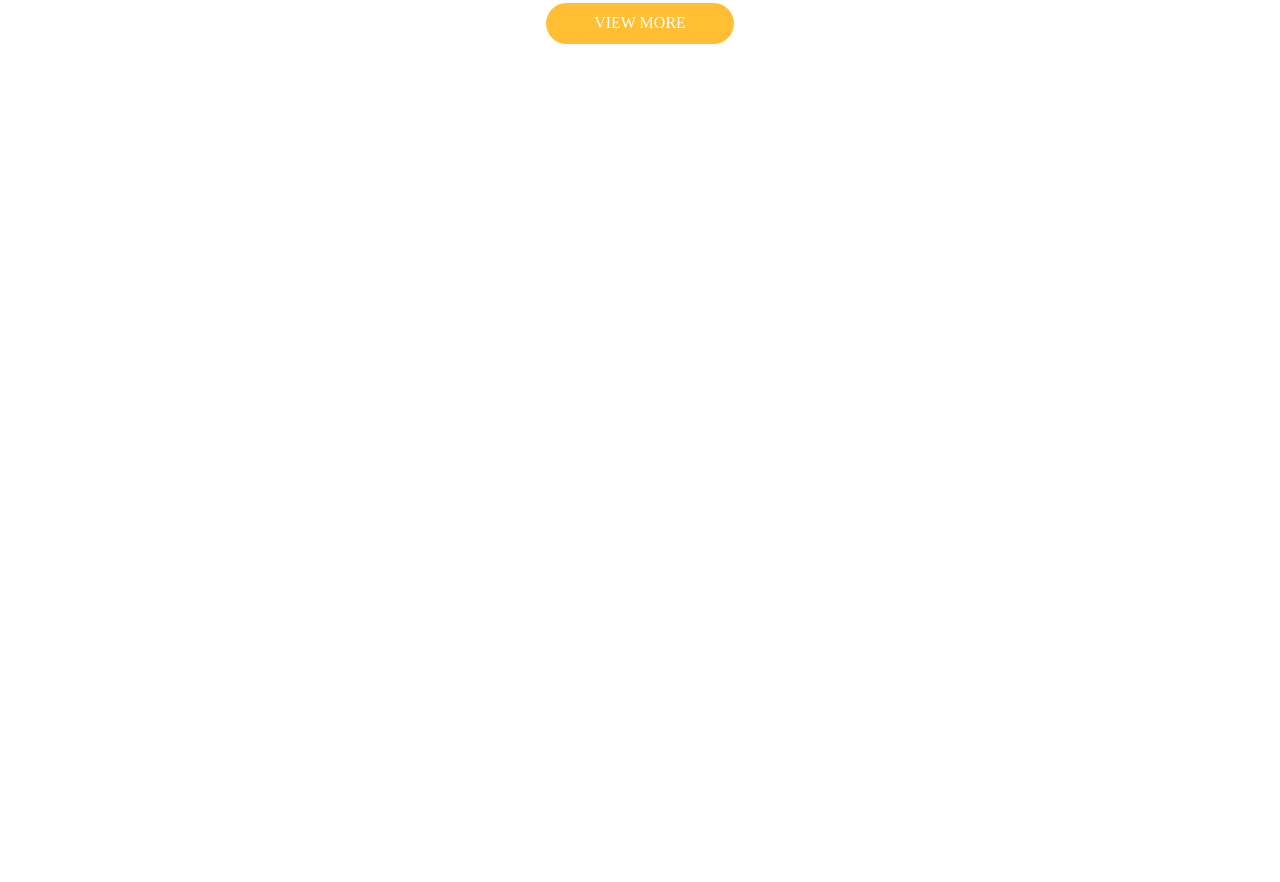
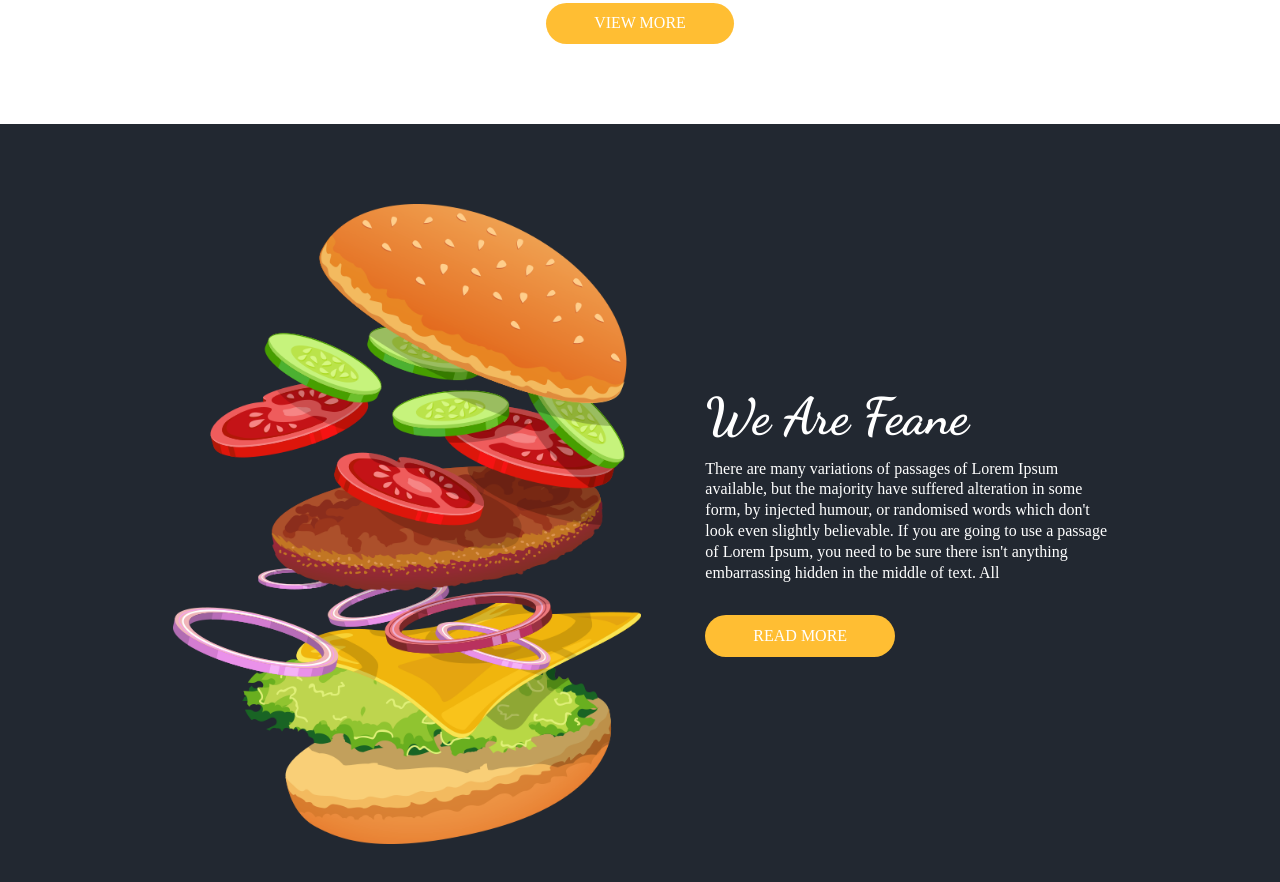
Before and after one commit to SIBChoi/food-resturant, a React (Create React App) app: page / in a window 1280 px wide. Shown: the part 2660-3542 px from the top of the page. Before the commit the page ends 2784 px from the top, so only its background shows below. Built offline with nearby package versions, Linux system fonts and the light colour scheme.

Commit message:
[ADD] aboutsection

```diff
--- /dev/null
+++ b/src/components/AboutSection/AboutSection.module.css
@@ -0,0 +1,47 @@
+.aboutSection {
+  width: 100%;
+  height: 100vh;
+  background: #222831;
+  display: flex;
+  justify-content: center;
+  align-items: center;
+}
+
+.about {
+  width: 73%;
+  height: 100%;
+  margin: 0 auto;
+  display: flex;
+  align-items: center;
+  gap: 4rem;
+}
+
+.aboutImgDiv {
+  flex: 1;
+  height: 100%;
+  display: flex;
+  justify-content: center;
+  align-items: center;
+}
+
+.aboutImgDiv img {
+  height: 80%;
+}
+
+.aboutDetails {
+  color: #fff;
+}
+
+.aboutTitle {
+  font-size: 3.2rem;
+  font-weight: 600;
+  font-family: 'Dancing Script', cursive;
+  margin-bottom: 1rem;
+}
+
+.aboutText {
+  font-size: 1rem;
+  font-weight: 400;
+  line-height: 1.3;
+  margin-bottom: 2rem;
+}
--- /dev/null
+++ b/src/components/AboutSection/AboutSection.tsx
@@ -0,0 +1,30 @@
+import React from 'react';
+import Button from '../Button/Button';
+import styles from './AboutSection.module.css';
+import aboutImg from '../../images/about-img.png';
+
+const AboutSection = () => {
+  return (
+    <section className={styles.aboutSection}>
+      <div className={styles.about}>
+        <div className={styles.aboutImgDiv}>
+          <img src={aboutImg} alt="" />
+        </div>
+        <div className={styles.aboutDetails}>
+          <h2 className={styles.aboutTitle}>We Are Feane</h2>
+          <p className={styles.aboutText}>
+            There are many variations of passages of Lorem Ipsum available, but
+            the majority have suffered alteration in some form, by injected
+            humour, or randomised words which don't look even slightly
+            believable. If you are going to use a passage of Lorem Ipsum, you
+            need to be sure there isn't anything embarrassing hidden in the
+            middle of text. All
+          </p>
+          <Button>Read More</Button>
+        </div>
+      </div>
+    </section>
+  );
+};
+
+export default AboutSection;
--- a/src/components/pages/Home.tsx
+++ b/src/components/pages/Home.tsx
@@ -1,4 +1,5 @@
 import React from 'react';
+import AboutSection from '../AboutSection/AboutSection';
 import FoodSection from '../FoodSection/FoodSection';
 import HeroSection from '../HeroSection/HeroSection';
 import OfferSection from '../OfferSection/OfferSection';
@@ -16,6 +17,7 @@ const Home = () => {
       </div>
       <OfferSection />
       <FoodSection />
+      <AboutSection />
     </>
   );
 };
```
